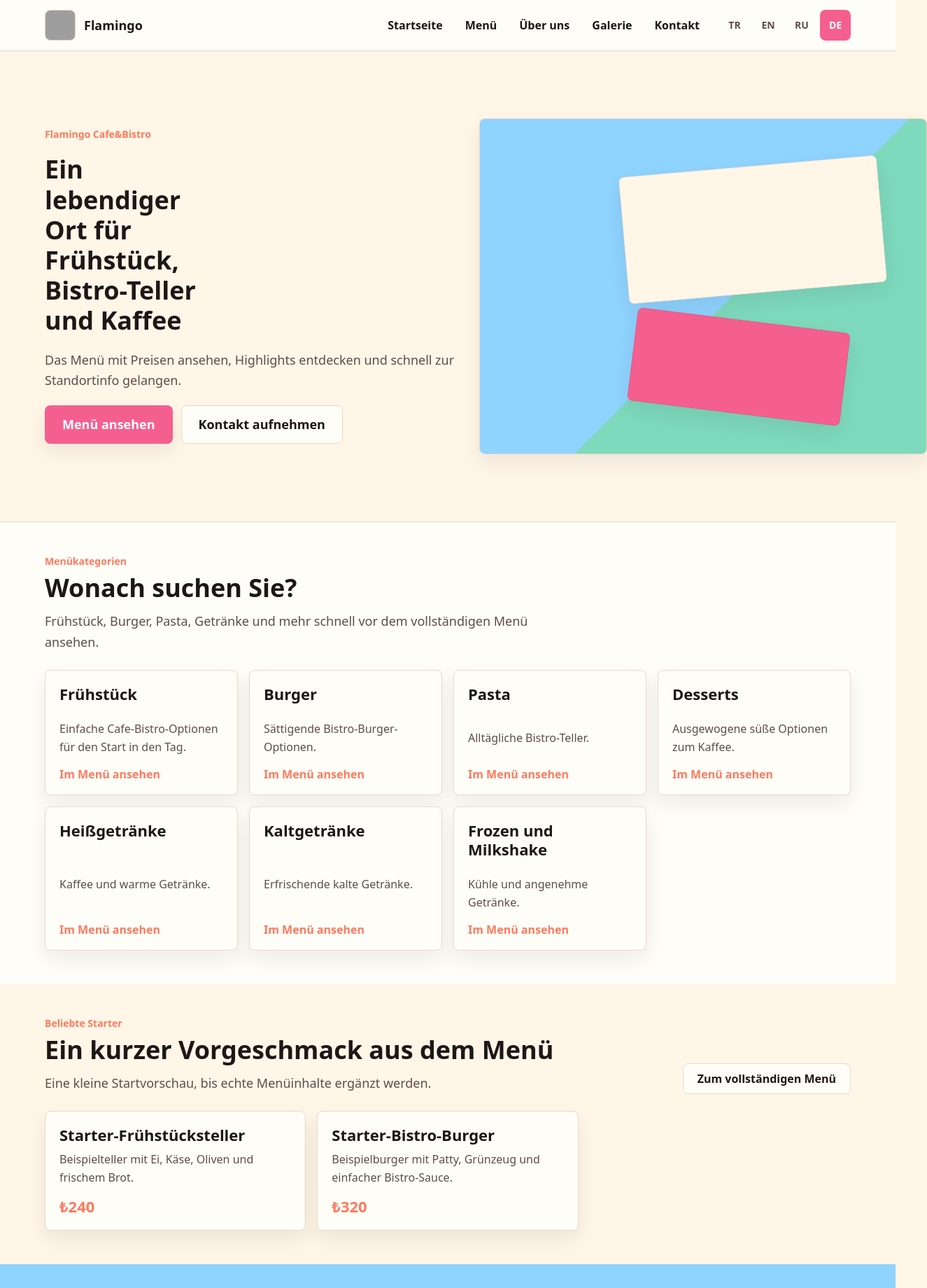
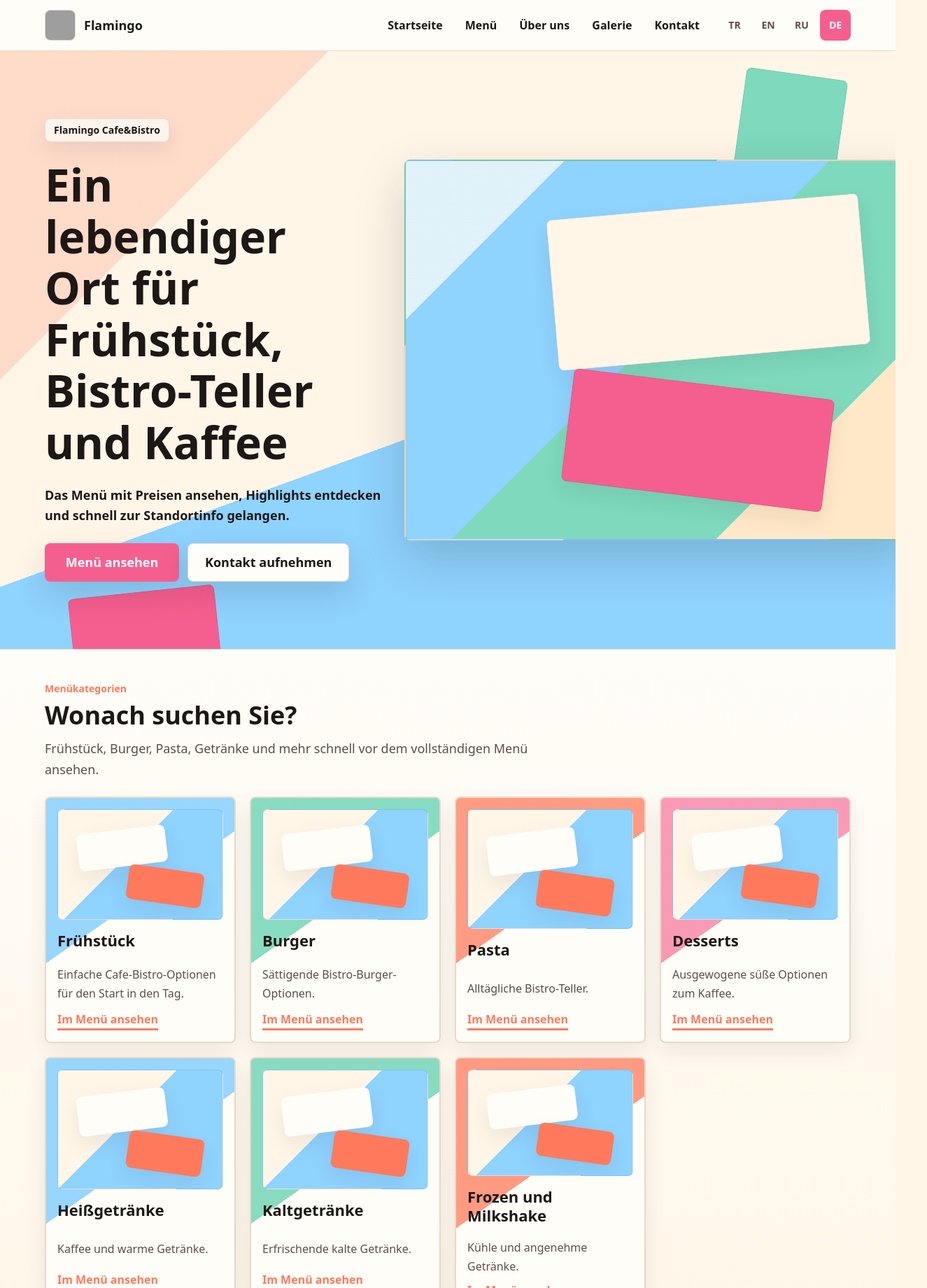
Before and after one commit to ckrkadr-sys/Flamingocafebistro, a Next.js app: page /de in a window 1280 px wide. Shown: the top 1840 px of the page at 70% size, 1325 px wide, since content can reach past the window. Built offline with nearby package versions, Linux system fonts and the light colour scheme; grey boxes are pictures that could not be loaded.

Commit message:
style: strengthen home and menu visual direction

```diff
--- a/app/globals.css
+++ b/app/globals.css
@@ -27,6 +27,8 @@
   --text-xl: 1.375rem;
   --text-2xl: 1.75rem;
   --text-3xl: 2.25rem;
+  --text-4xl: 3rem;
+  --text-5xl: 4rem;
 
   --line-tight: 1.15;
   --line-heading: 1.2;
@@ -49,6 +51,7 @@
 
   --shadow-soft: 0 12px 30px rgb(29 23 21 / 8%);
   --shadow-lift: 0 18px 45px rgb(29 23 21 / 14%);
+  --shadow-bold: 0 26px 70px rgb(29 23 21 / 18%);
 
   --layout-max-width: 72rem;
   --layout-narrow-width: 48rem;
@@ -569,12 +572,46 @@ a {
 }
 
 .home-page {
-  background: var(--color-surface);
+  background:
+    linear-gradient(180deg, var(--color-surface) 0%, var(--color-cream) 44%, var(--color-surface) 100%);
 }
 
 .home-hero {
+  position: relative;
+  overflow: hidden;
   border-bottom: 1px solid var(--color-border);
-  background: var(--color-cream);
+  background:
+    linear-gradient(135deg, rgb(255 122 92 / 22%) 0 22%, transparent 22% 100%),
+    linear-gradient(160deg, var(--color-cream) 0 58%, var(--color-sky) 58% 100%);
+}
+
+.home-hero::before,
+.home-hero::after {
+  position: absolute;
+  z-index: 0;
+  display: block;
+  border: 1px solid rgb(29 23 21 / 8%);
+  border-radius: var(--radius-lg);
+  content: "";
+  pointer-events: none;
+}
+
+.home-hero::before {
+  top: var(--space-8);
+  right: max(var(--space-4), 6vw);
+  width: 9rem;
+  height: 9rem;
+  background: var(--color-mint);
+  transform: rotate(8deg);
+}
+
+.home-hero::after {
+  bottom: calc(var(--space-8) * -1);
+  left: max(var(--space-4), 8vw);
+  width: 13rem;
+  height: 7rem;
+  background: var(--color-flamingo-pink);
+  transform: rotate(-6deg);
 }
 
 .home-hero__grid,
@@ -582,6 +619,11 @@ a {
 .home-location__inner {
   display: grid;
   gap: var(--space-8);
+}
+
+.home-hero__grid {
+  position: relative;
+  z-index: 1;
 }
 
 .home-hero__content,
@@ -602,35 +644,51 @@ a {
   line-height: var(--line-tight);
 }
 
+.home-hero__brand {
+  width: fit-content;
+  border: 1px solid rgb(29 23 21 / 10%);
+  border-radius: var(--radius-lg);
+  background: rgb(255 253 248 / 74%);
+  color: var(--color-text);
+  padding: var(--space-2) var(--space-3);
+  box-shadow: var(--shadow-soft);
+}
+
 .home-hero__title {
   max-width: 12ch;
   margin: 0;
   color: var(--color-text);
-  font-size: var(--text-3xl);
-  line-height: var(--line-heading);
+  font-size: var(--text-4xl);
+  line-height: var(--line-tight);
 }
 
 .home-hero__description,
 .home-location__description {
   max-width: var(--layout-narrow-width);
   margin: 0;
-  color: var(--color-text-soft);
+  color: var(--color-text);
   font-size: var(--text-lg);
+  font-weight: 650;
 }
 
 .home-hero__actions {
   display: grid;
   gap: var(--space-3);
+}
+
+.home-hero__actions .ui-button {
+  min-height: 54px;
+  box-shadow: var(--shadow-lift);
 }
 
 .home-image-frame {
   position: relative;
   min-height: 18rem;
   overflow: hidden;
-  border: 1px solid var(--color-border);
+  border: 2px solid rgb(29 23 21 / 10%);
   border-radius: var(--radius-lg);
   background: var(--color-sky);
-  box-shadow: var(--shadow-soft);
+  box-shadow: var(--shadow-bold);
   aspect-ratio: 4 / 3;
 }
 
@@ -641,7 +699,8 @@ a {
 .home-image-frame--placeholder {
   display: block;
   background:
-    linear-gradient(135deg, var(--color-sky) 0 55%, var(--color-mint) 55% 100%);
+    linear-gradient(135deg, rgb(255 253 248 / 72%) 0 18%, transparent 18% 100%),
+    linear-gradient(135deg, var(--color-sky) 0 48%, var(--color-mint) 48% 78%, var(--color-cream-strong) 78% 100%);
 }
 
 .home-image-frame__shape {
@@ -653,24 +712,29 @@ a {
 }
 
 .home-image-frame__shape:first-child {
-  top: 14%;
-  right: 10%;
-  width: 58%;
-  height: 38%;
+  top: 12%;
+  right: 9%;
+  width: 62%;
+  height: 40%;
   background: var(--color-cream);
   transform: rotate(-5deg);
 }
 
 .home-image-frame__shape:last-child {
-  right: 18%;
-  bottom: 12%;
-  width: 48%;
-  height: 28%;
+  right: 16%;
+  bottom: 11%;
+  width: 52%;
+  height: 30%;
   background: var(--color-flamingo-pink);
   transform: rotate(7deg);
 }
 
+.home-hero__image {
+  min-height: 24rem;
+}
+
 .home-section {
+  position: relative;
   background: var(--color-surface);
 }
 
@@ -684,7 +748,7 @@ a {
 .home-popular-grid,
 .home-gallery-preview__grid {
   display: grid;
-  gap: var(--space-4);
+  gap: var(--space-5);
   margin-block-start: var(--space-6);
 }
 
@@ -695,13 +759,91 @@ a {
   text-decoration: none;
 }
 
+.home-categories {
+  background:
+    linear-gradient(180deg, var(--color-surface) 0%, var(--color-cream) 100%);
+}
+
 .home-category-card__surface,
 .home-popular-card__surface {
-  display: flex;
+  position: relative;
+  overflow: hidden;
+  display: grid;
   min-height: 100%;
-  flex-direction: column;
-  justify-content: space-between;
   gap: var(--space-4);
+  border-width: 2px;
+}
+
+.home-category-card__surface {
+  padding: var(--space-4);
+  background:
+    linear-gradient(180deg, rgb(255 253 248 / 72%) 0 48%, rgb(255 246 232 / 92%) 48% 100%);
+}
+
+.home-category-card:nth-child(4n + 1) .home-category-card__surface {
+  background:
+    linear-gradient(145deg, rgb(143 211 255 / 92%) 0 44%, var(--color-surface) 44% 100%);
+}
+
+.home-category-card:nth-child(4n + 2) .home-category-card__surface {
+  background:
+    linear-gradient(145deg, rgb(126 217 189 / 92%) 0 44%, var(--color-surface) 44% 100%);
+}
+
+.home-category-card:nth-child(4n + 3) .home-category-card__surface {
+  background:
+    linear-gradient(145deg, rgb(255 122 92 / 74%) 0 44%, var(--color-surface) 44% 100%);
+}
+
+.home-category-card:nth-child(4n + 4) .home-category-card__surface {
+  background:
+    linear-gradient(145deg, rgb(245 95 143 / 62%) 0 44%, var(--color-surface) 44% 100%);
+}
+
+.home-category-card__visual,
+.home-popular-card__visual {
+  position: relative;
+  display: block;
+  overflow: hidden;
+  border: 1px solid rgb(29 23 21 / 10%);
+  border-radius: var(--radius-lg);
+  background:
+    linear-gradient(135deg, var(--color-cream) 0 42%, var(--color-sky) 42% 100%);
+  min-height: 8.5rem;
+}
+
+.home-category-card__visual-shape,
+.home-popular-card__visual-shape {
+  position: absolute;
+  display: block;
+  border-radius: var(--radius-lg);
+  box-shadow: var(--shadow-soft);
+}
+
+.home-category-card__visual-shape:first-child,
+.home-popular-card__visual-shape:first-child {
+  top: 18%;
+  left: 12%;
+  width: 54%;
+  height: 34%;
+  background: var(--color-surface);
+  transform: rotate(-7deg);
+}
+
+.home-category-card__visual-shape:last-child,
+.home-popular-card__visual-shape:last-child {
+  right: 12%;
+  bottom: 14%;
+  width: 46%;
+  height: 32%;
+  background: var(--color-coral);
+  transform: rotate(8deg);
+}
+
+.home-category-card__content {
+  display: grid;
+  align-content: space-between;
+  gap: var(--space-3);
 }
 
 .home-card-title {
@@ -723,13 +865,56 @@ a {
   line-height: var(--line-tight);
 }
 
+.home-card-action {
+  width: fit-content;
+  border-bottom: 3px solid currentColor;
+  padding-block-end: var(--space-1);
+}
+
 .home-popular {
+  background:
+    linear-gradient(135deg, var(--color-text) 0 68%, var(--color-coral) 68% 100%);
+  color: var(--color-cream);
+}
+
+.home-popular .ui-section-title__eyebrow {
+  color: var(--color-sky);
+}
+
+.home-popular .ui-section-title__title,
+.home-popular .ui-section-title__description {
+  color: var(--color-cream);
+}
+
+.home-popular .ui-button--secondary {
+  border-color: rgb(255 246 232 / 32%);
   background: var(--color-cream);
+  color: var(--color-text);
+}
+
+.home-popular-card__surface {
+  align-content: start;
+  background: var(--color-surface);
+  color: var(--color-text);
+  padding: var(--space-4);
+}
+
+.home-popular-card__visual {
+  min-height: 9rem;
+  background:
+    linear-gradient(135deg, var(--color-cream-strong) 0 48%, var(--color-mint) 48% 100%);
 }
 
 .home-popular-card__price {
-  margin: 0;
-  font-size: var(--text-xl);
+  width: fit-content;
+  border: 2px solid rgb(29 23 21 / 10%);
+  border-radius: var(--radius-lg);
+  background: var(--color-flamingo-pink);
+  color: var(--color-on-accent);
+  margin: var(--space-1) 0 0;
+  padding: var(--space-2) var(--space-3);
+  font-size: var(--text-2xl);
+  box-shadow: var(--shadow-soft);
 }
 
 .home-atmosphere {
@@ -801,27 +986,83 @@ a {
 }
 
 .menu-page {
-  background: var(--color-surface);
+  background:
+    linear-gradient(180deg, var(--color-cream) 0%, var(--color-surface) 36%, var(--color-cream) 100%);
 }
 
 .menu-hero {
+  position: relative;
+  overflow: hidden;
   border-bottom: 1px solid var(--color-border);
-  background: var(--color-cream);
+  background:
+    linear-gradient(135deg, rgb(245 95 143 / 18%) 0 30%, transparent 30% 100%),
+    linear-gradient(165deg, var(--color-cream) 0 58%, var(--color-mint) 58% 100%);
+}
+
+.menu-hero::before,
+.menu-hero::after {
+  position: absolute;
+  z-index: 0;
+  display: block;
+  border: 1px solid rgb(29 23 21 / 8%);
+  border-radius: var(--radius-lg);
+  content: "";
+  pointer-events: none;
+}
+
+.menu-hero::before {
+  top: var(--space-5);
+  right: var(--space-6);
+  width: 8rem;
+  height: 5.5rem;
+  background: var(--color-sky);
+  transform: rotate(8deg);
+}
+
+.menu-hero::after {
+  bottom: calc(var(--space-6) * -1);
+  left: var(--space-5);
+  width: 10rem;
+  height: 6rem;
+  background: var(--color-coral);
+  transform: rotate(-7deg);
 }
 
 .menu-hero__inner {
+  position: relative;
+  z-index: 1;
   display: grid;
   gap: var(--space-6);
 }
 
+.menu-hero .ui-section-title {
+  max-width: 42rem;
+}
+
+.menu-hero .ui-section-title__title {
+  font-size: var(--text-4xl);
+  line-height: var(--line-tight);
+}
+
+.menu-hero .ui-section-title__description {
+  color: var(--color-text);
+  font-weight: 650;
+}
+
 .menu-search {
-  display: grid;
-  gap: var(--space-2);
+  position: relative;
+  display: grid;
+  gap: var(--space-3);
+  border: 2px solid rgb(29 23 21 / 10%);
+  border-radius: var(--radius-lg);
+  background: rgb(255 253 248 / 86%);
+  box-shadow: var(--shadow-lift);
+  padding: var(--space-4);
 }
 
 .menu-search__label {
   color: var(--color-text);
-  font-weight: 900;
+  font-weight: 950;
   line-height: var(--line-tight);
 }
 
@@ -832,13 +1073,13 @@ a {
 
 .menu-search__input {
   width: 100%;
-  min-height: 52px;
-  border: 1px solid var(--color-border);
+  min-height: 56px;
+  border: 2px solid rgb(29 23 21 / 10%);
   border-radius: var(--radius-lg);
   background: var(--color-surface);
   color: var(--color-text);
   padding: var(--space-3) var(--space-4);
-  box-shadow: var(--shadow-soft);
+  box-shadow: inset 0 0 0 1px rgb(255 122 92 / 8%);
 }
 
 .menu-search__input::placeholder {
@@ -847,17 +1088,18 @@ a {
 
 .menu-search__clear {
   min-height: 44px;
-  border: 1px solid var(--color-border);
-  border-radius: var(--radius-lg);
-  background: var(--color-surface);
-  color: var(--color-text);
+  border: 2px solid rgb(29 23 21 / 10%);
+  border-radius: var(--radius-lg);
+  background: var(--color-text);
+  color: var(--color-cream);
   cursor: pointer;
   font-weight: 900;
   padding: var(--space-2) var(--space-4);
 }
 
 .menu-search__clear:hover {
-  border-color: var(--color-coral);
+  border-color: var(--color-text);
+  background: var(--color-coral);
 }
 
 .menu-listing {
@@ -868,24 +1110,29 @@ a {
   display: flex;
   gap: var(--space-2);
   overflow-x: auto;
-  padding-block-end: var(--space-3);
+  border: 1px solid var(--color-border);
+  border-radius: var(--radius-lg);
+  background: var(--color-cream);
+  box-shadow: var(--shadow-soft);
+  padding: var(--space-2);
   scroll-snap-type: x proximity;
 }
 
 .menu-category-tabs__button {
   display: inline-flex;
-  min-height: 44px;
+  min-height: 48px;
   flex: 0 0 auto;
   align-items: center;
-  border: 1px solid var(--color-border);
-  border-radius: var(--radius-lg);
-  background: var(--color-surface-soft);
+  border: 2px solid transparent;
+  border-radius: var(--radius-lg);
+  background: var(--color-surface);
   color: var(--color-text);
   cursor: pointer;
-  font-weight: 900;
+  font-weight: 950;
   line-height: var(--line-tight);
-  padding: var(--space-2) var(--space-4);
+  padding: var(--space-3) var(--space-4);
   scroll-snap-align: start;
+  box-shadow: 0 8px 18px rgb(29 23 21 / 7%);
 }
 
 .menu-category-tabs__button:hover {
@@ -893,29 +1140,38 @@ a {
 }
 
 .menu-category-tabs__button[aria-pressed="true"] {
-  border-color: var(--color-flamingo-pink);
+  border-color: rgb(29 23 21 / 10%);
   background: var(--color-flamingo-pink);
   color: var(--color-on-accent);
+  box-shadow: var(--shadow-soft);
 }
 
 .menu-grid {
   display: grid;
-  gap: var(--space-5);
-  margin-block-start: var(--space-5);
+  gap: var(--space-6);
+  margin-block-start: var(--space-6);
 }
 
 .menu-card {
-  display: grid;
-  gap: var(--space-5);
+  overflow: hidden;
+  display: grid;
+  gap: var(--space-4);
+  border-width: 2px;
+  background:
+    linear-gradient(180deg, var(--color-surface) 0 64%, var(--color-cream) 64% 100%);
+  padding: var(--space-4);
 }
 
 .menu-card__media {
   position: relative;
-  min-height: 12rem;
+  min-height: 14rem;
   overflow: hidden;
   border-radius: var(--radius-lg);
+  border: 1px solid rgb(29 23 21 / 10%);
   background:
-    linear-gradient(135deg, var(--color-cream-strong) 0 52%, var(--color-sky) 52% 100%);
+    linear-gradient(135deg, rgb(255 253 248 / 64%) 0 18%, transparent 18% 100%),
+    linear-gradient(135deg, var(--color-cream-strong) 0 44%, var(--color-sky) 44% 74%, var(--color-mint) 74% 100%);
+  box-shadow: inset 0 0 0 1px rgb(255 255 255 / 50%);
 }
 
 .menu-card__image {
@@ -930,19 +1186,19 @@ a {
 }
 
 .menu-card__shape:first-child {
-  top: 18%;
-  left: 14%;
-  width: 50%;
-  height: 32%;
+  top: 16%;
+  left: 12%;
+  width: 54%;
+  height: 34%;
   background: var(--color-surface);
   transform: rotate(-6deg);
 }
 
 .menu-card__shape:last-child {
-  right: 14%;
-  bottom: 16%;
-  width: 44%;
-  height: 28%;
+  right: 12%;
+  bottom: 14%;
+  width: 48%;
+  height: 30%;
   background: var(--color-coral);
   transform: rotate(8deg);
 }
@@ -954,25 +1210,37 @@ a {
 
 .menu-card__meta,
 .menu-card__heading {
-  display: flex;
+  display: grid;
+  gap: var(--space-4);
+}
+
+.menu-card__meta {
+  grid-template-columns: minmax(0, 1fr) auto;
   align-items: start;
-  justify-content: space-between;
-  gap: var(--space-4);
 }
 
 .menu-card__category {
+  width: fit-content;
+  border-radius: var(--radius-md);
+  background: var(--color-cream-strong);
   color: var(--color-coral);
   font-size: var(--text-sm);
   font-weight: 900;
   line-height: var(--line-tight);
+  padding: var(--space-1) var(--space-2);
 }
 
 .menu-card__price {
-  color: var(--color-text);
+  border: 2px solid rgb(29 23 21 / 10%);
+  border-radius: var(--radius-lg);
+  background: var(--color-text);
+  color: var(--color-cream);
   font-size: var(--text-xl);
   font-weight: 900;
   line-height: var(--line-tight);
+  padding: var(--space-2) var(--space-3);
   white-space: nowrap;
+  box-shadow: var(--shadow-soft);
 }
 
 .menu-card__title {
@@ -985,12 +1253,13 @@ a {
 .menu-card__description {
   margin: 0;
   color: var(--color-text-soft);
+  font-weight: 550;
 }
 
 .menu-card__badges {
   display: flex;
   flex-wrap: wrap;
-  justify-content: flex-end;
+  justify-content: flex-start;
   gap: var(--space-2);
 }
 
@@ -1015,9 +1284,9 @@ a {
   display: grid;
   gap: var(--space-3);
   margin-block-start: var(--space-6);
-  border: 1px solid var(--color-border);
-  border-radius: var(--radius-lg);
-  background: var(--color-surface-soft);
+  border: 2px solid var(--color-border);
+  border-radius: var(--radius-lg);
+  background: var(--color-cream);
   padding: var(--space-6);
   text-align: center;
 }
@@ -1449,6 +1718,15 @@ a.contact-card__value:hover {
     flex-wrap: wrap;
   }
 
+  .home-hero__actions .ui-button {
+    min-width: 12rem;
+  }
+
+  .home-hero__title,
+  .menu-hero .ui-section-title__title {
+    font-size: var(--text-5xl);
+  }
+
   .about-hero__actions,
   .about-cta__actions {
     display: flex;
@@ -1483,18 +1761,26 @@ a.contact-card__value:hover {
     grid-template-columns: repeat(2, minmax(0, 1fr));
   }
 
+  .home-category-card__visual {
+    min-height: 9.5rem;
+  }
+
   .home-popular-grid,
   .home-gallery-preview__grid {
     grid-template-columns: repeat(3, minmax(0, 1fr));
   }
 
+  .home-popular-card__visual {
+    min-height: 10rem;
+  }
+
   .home-location__inner {
     padding: var(--space-8);
   }
 
   .menu-hero__inner {
     grid-template-columns: minmax(0, 1fr) minmax(18rem, 0.72fr);
-    align-items: end;
+    align-items: center;
   }
 
   .menu-search__control {
@@ -1504,6 +1790,10 @@ a.contact-card__value:hover {
 
   .menu-grid {
     grid-template-columns: repeat(2, minmax(0, 1fr));
+  }
+
+  .menu-card__media {
+    min-height: 15rem;
   }
 
   .gallery-grid,
@@ -1541,12 +1831,16 @@ a.contact-card__value:hover {
   .home-hero__grid,
   .home-atmosphere__grid,
   .home-location__inner {
-    grid-template-columns: minmax(0, 1fr) minmax(20rem, 0.9fr);
+    grid-template-columns: minmax(0, 0.86fr) minmax(24rem, 1.14fr);
     align-items: center;
   }
 
   .home-hero__image {
-    min-height: 30rem;
+    min-height: 34rem;
+  }
+
+  .home-hero__content {
+    gap: var(--space-6);
   }
 
   .about-hero__grid,
@@ -1576,8 +1870,16 @@ a.contact-card__value:hover {
     grid-template-columns: repeat(4, minmax(0, 1fr));
   }
 
+  .home-category-card__surface {
+    min-height: 22rem;
+  }
+
   .menu-grid {
     grid-template-columns: repeat(3, minmax(0, 1fr));
+  }
+
+  .menu-card {
+    min-height: 100%;
   }
 
   .gallery-grid {
--- a/components/home/HomeCategoryHighlights.tsx
+++ b/components/home/HomeCategoryHighlights.tsx
@@ -36,6 +36,11 @@ export function HomeCategoryHighlights({
               key={category.id}
             >
               <CardSurface className="home-category-card__surface" interactive>
+                <span aria-hidden="true" className="home-category-card__visual">
+                  <span className="home-category-card__visual-shape" />
+                  <span className="home-category-card__visual-shape" />
+                </span>
+                <div className="home-category-card__content">
                   <h3 className="home-card-title">{category.title}</h3>
                   {category.description ? (
                     <p className="home-card-description">{category.description}</p>
@@ -43,6 +48,7 @@ export function HomeCategoryHighlights({
                   <span className="home-card-action">
                     {dictionary.home.categoryActionLabel}
                   </span>
+                </div>
               </CardSurface>
             </Link>
           ))}
--- a/components/home/HomePopularItems.tsx
+++ b/components/home/HomePopularItems.tsx
@@ -48,6 +48,10 @@ export function HomePopularItems({
               key={item.id}
             >
               <CardSurface className="home-popular-card__surface" interactive>
+                <span aria-hidden="true" className="home-popular-card__visual">
+                  <span className="home-popular-card__visual-shape" />
+                  <span className="home-popular-card__visual-shape" />
+                </span>
                 <div>
                   <h3 className="home-card-title">{item.name}</h3>
                   {item.description ? (
```
Lines whose indentation alone changed are shown as unchanged.
